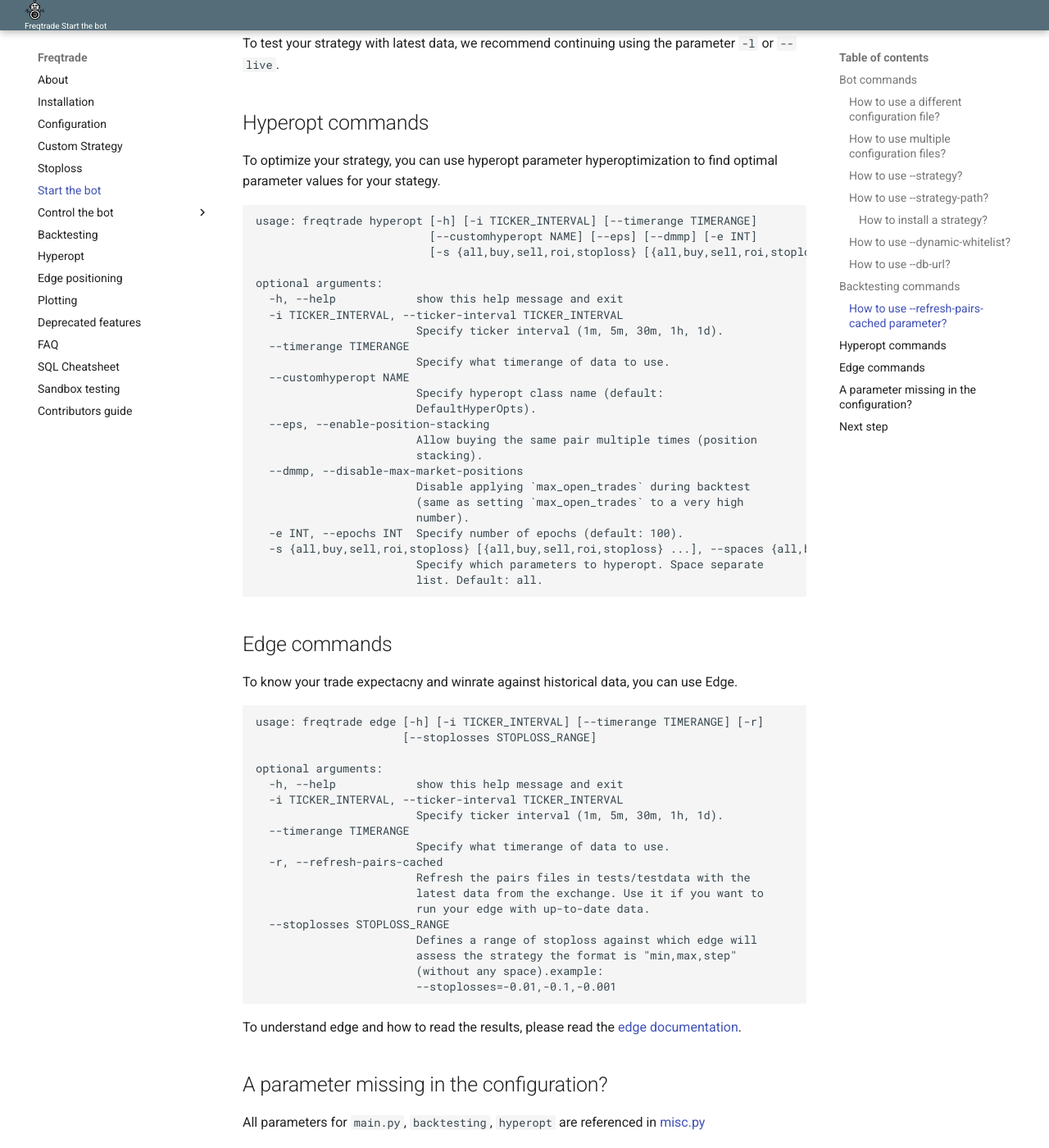
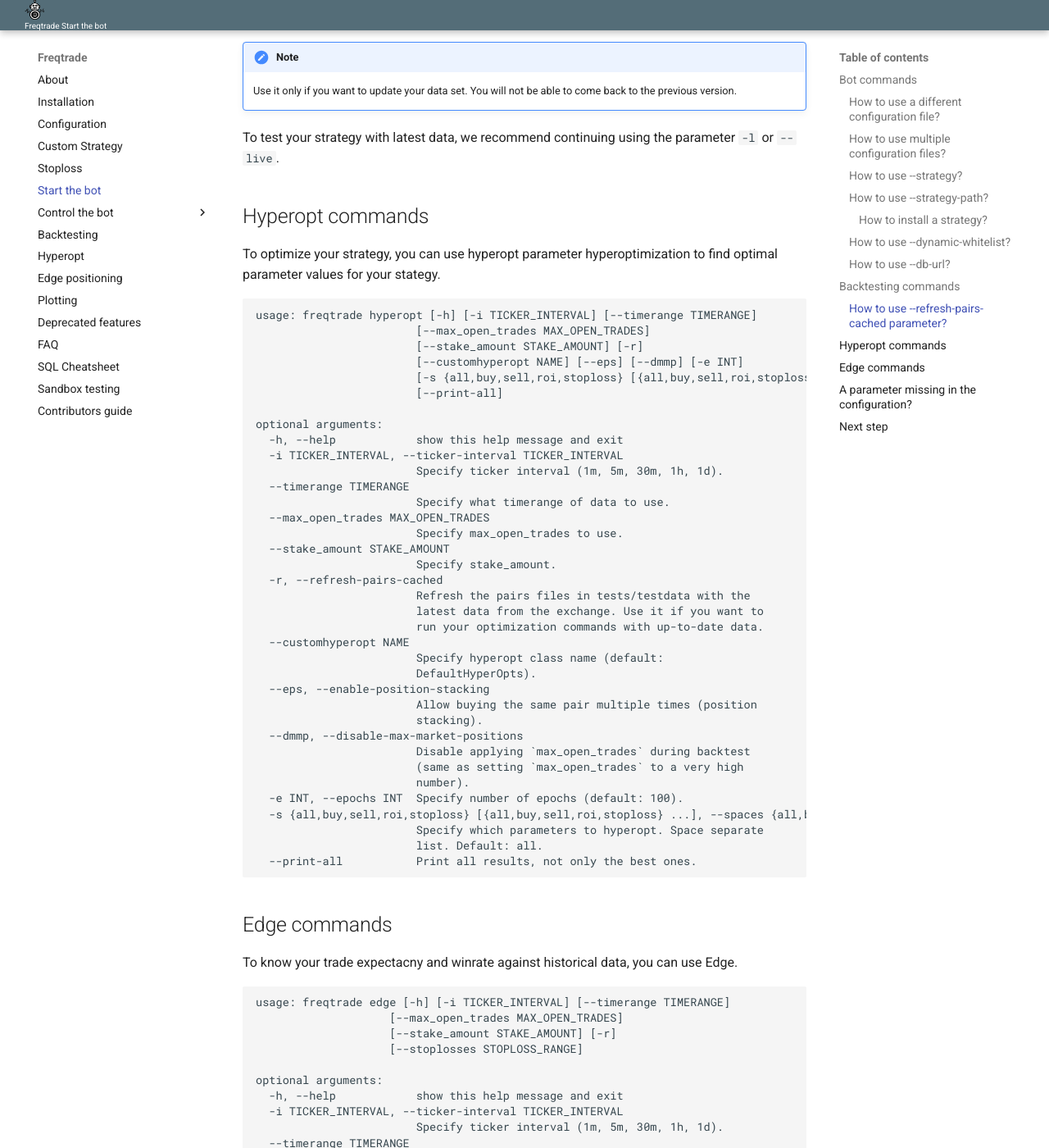
Before and after one commit to jacksonmori755/Crypto-trading-bot, an MkDocs documentation site: the page built from docs/bot-usage.md, in a window 1280 px wide and 1400 px high, scrolled down 4135 px. Shown: the whole window at 82% size. Built offline with MkDocs 1.6.1 and Material for MkDocs 9.7.7, drawn with Linux system fonts in a browser that asks for light colours; some of the changed text lies outside the part shown.

Commit message:
docs refreshed

````diff
--- a/docs/bot-usage.md
+++ b/docs/bot-usage.md
@@ -146,9 +146,11 @@ Backtesting also uses the config specified via `-c/--config`.
 
 ```
 usage: freqtrade backtesting [-h] [-i TICKER_INTERVAL] [--timerange TIMERANGE]
-                             [--eps] [--dmmp] [-l] [-r]
-                             [--strategy-list STRATEGY_LIST [STRATEGY_LIST ...]]
-                             [--export EXPORT] [--export-filename PATH]
+                           [--max_open_trades MAX_OPEN_TRADES]
+                           [--stake_amount STAKE_AMOUNT] [-r] [--eps] [--dmmp]
+                           [-l]
+                           [--strategy-list STRATEGY_LIST [STRATEGY_LIST ...]]
+                           [--export EXPORT] [--export-filename PATH]
 
 optional arguments:
   -h, --help            show this help message and exit
@@ -156,6 +158,14 @@ optional arguments:
                         Specify ticker interval (1m, 5m, 30m, 1h, 1d).
   --timerange TIMERANGE
                         Specify what timerange of data to use.
+  --max_open_trades MAX_OPEN_TRADES
+                        Specify max_open_trades to use.
+  --stake_amount STAKE_AMOUNT
+                        Specify stake_amount.
+  -r, --refresh-pairs-cached
+                        Refresh the pairs files in tests/testdata with the
+                        latest data from the exchange. Use it if you want to
+                        run your optimization commands with up-to-date data.
   --eps, --enable-position-stacking
                         Allow buying the same pair multiple times (position
                         stacking).
@@ -164,10 +174,6 @@ optional arguments:
                         (same as setting `max_open_trades` to a very high
                         number).
   -l, --live            Use live data.
-  -r, --refresh-pairs-cached
-                        Refresh the pairs files in tests/testdata with the
-                        latest data from the exchange. Use it if you want to
-                        run your backtesting with up-to-date data.
   --strategy-list STRATEGY_LIST [STRATEGY_LIST ...]
                         Provide a commaseparated list of strategies to
                         backtest Please note that ticker-interval needs to be
@@ -206,8 +212,11 @@ to find optimal parameter values for your stategy.
 
 ```
 usage: freqtrade hyperopt [-h] [-i TICKER_INTERVAL] [--timerange TIMERANGE]
-                          [--customhyperopt NAME] [--eps] [--dmmp] [-e INT]
-                          [-s {all,buy,sell,roi,stoploss} [{all,buy,sell,roi,stoploss} ...]]
+                        [--max_open_trades MAX_OPEN_TRADES]
+                        [--stake_amount STAKE_AMOUNT] [-r]
+                        [--customhyperopt NAME] [--eps] [--dmmp] [-e INT]
+                        [-s {all,buy,sell,roi,stoploss} [{all,buy,sell,roi,stoploss} ...]]
+                        [--print-all]
 
 optional arguments:
   -h, --help            show this help message and exit
@@ -215,6 +224,14 @@ optional arguments:
                         Specify ticker interval (1m, 5m, 30m, 1h, 1d).
   --timerange TIMERANGE
                         Specify what timerange of data to use.
+  --max_open_trades MAX_OPEN_TRADES
+                        Specify max_open_trades to use.
+  --stake_amount STAKE_AMOUNT
+                        Specify stake_amount.
+  -r, --refresh-pairs-cached
+                        Refresh the pairs files in tests/testdata with the
+                        latest data from the exchange. Use it if you want to
+                        run your optimization commands with up-to-date data.
   --customhyperopt NAME
                         Specify hyperopt class name (default:
                         DefaultHyperOpts).
@@ -229,7 +246,7 @@ optional arguments:
   -s {all,buy,sell,roi,stoploss} [{all,buy,sell,roi,stoploss} ...], --spaces {all,buy,sell,roi,stoploss} [{all,buy,sell,roi,stoploss} ...]
                         Specify which parameters to hyperopt. Space separate
                         list. Default: all.
-
+  --print-all           Print all results, not only the best ones.
 ```
 
 ## Edge commands
@@ -237,8 +254,10 @@ optional arguments:
 To know your trade expectacny and winrate against historical data, you can use Edge.
 
 ```
-usage: freqtrade edge [-h] [-i TICKER_INTERVAL] [--timerange TIMERANGE] [-r]
-                      [--stoplosses STOPLOSS_RANGE]
+usage: freqtrade edge [-h] [-i TICKER_INTERVAL] [--timerange TIMERANGE]
+                    [--max_open_trades MAX_OPEN_TRADES]
+                    [--stake_amount STAKE_AMOUNT] [-r]
+                    [--stoplosses STOPLOSS_RANGE]
 
 optional arguments:
   -h, --help            show this help message and exit
@@ -246,10 +265,14 @@ optional arguments:
                         Specify ticker interval (1m, 5m, 30m, 1h, 1d).
   --timerange TIMERANGE
                         Specify what timerange of data to use.
+  --max_open_trades MAX_OPEN_TRADES
+                        Specify max_open_trades to use.
+  --stake_amount STAKE_AMOUNT
+                        Specify stake_amount.
   -r, --refresh-pairs-cached
                         Refresh the pairs files in tests/testdata with the
                         latest data from the exchange. Use it if you want to
-                        run your edge with up-to-date data.
+                        run your optimization commands with up-to-date data.
   --stoplosses STOPLOSS_RANGE
                         Defines a range of stoploss against which edge will
                         assess the strategy the format is "min,max,step"
````
